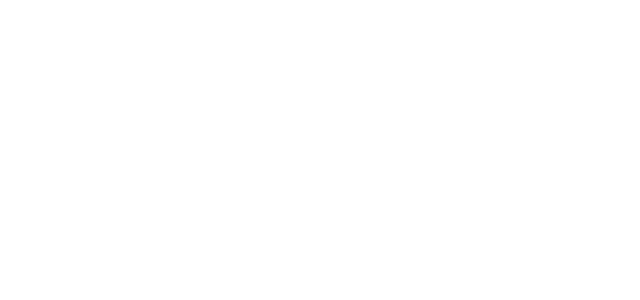
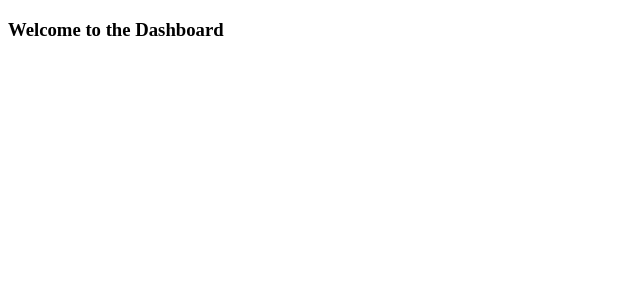
Before and after one commit to chidinmabnwaeze/Groceries, a React (Vite) app in the folder Facebook-udemy/udemy/: page /dashboard in a window 1280 px wide. Before the commit this address had no page. Shown: the top 300 px of the page, without its empty margins (0-640 px from the left). Built offline with nearby package versions, Linux system fonts and the light colour scheme.

Commit message:
git push

```diff
--- a/Facebook-udemy/udemy/src/App.jsx
+++ b/Facebook-udemy/udemy/src/App.jsx
@@ -1,6 +1,7 @@
 import "./App.css";
 import Facebook from "./components/facebook";
 import Login from "./components/login";
+import Dashboard from "./components/Dashboard";
 import { BrowserRouter, Routes, Route } from "react-router-dom";
 
 function App() {
@@ -11,6 +12,7 @@
           <Route index element={<Login />} />
           <Route path="/login" element={<Login />} />
           <Route path="/register" element={<Facebook />} />
+          <Route path="/dashboard" element={<Dashboard />} />
         </Routes>
       </BrowserRouter>
     </>
--- /dev/null
+++ b/Facebook-udemy/udemy/src/components/Dashboard.jsx
@@ -0,0 +1,11 @@
+import React from 'react'
+
+const Dashboard = () => {
+  return (
+    <div className='dash'>
+        <h3>Welcome to the Dashboard</h3>
+    </div>
+  )
+}
+
+export default Dashboard
--- a/Facebook-udemy/udemy/src/components/login.jsx
+++ b/Facebook-udemy/udemy/src/components/login.jsx
@@ -1,9 +1,11 @@
 import { useState } from "react";
 import React from "react";
+import {useHistory } from "react-router-dom"
 
 const login = () => {
   const [username, setUsername] = useState();
   const [password, setPassword] = useState();
+  const history = useHistory
 
   function log() {
     const users = JSON.parse(localStorage.getItem("users"));
@@ -17,7 +19,9 @@
     }
 
     if (i ==1) {
-      alert("Invalid Login");
+      alert("Login Successful");
+      history.push
+      localStorage.getItem("loggedIn")
     }
      else {
       alert("Invalid Login");
```
